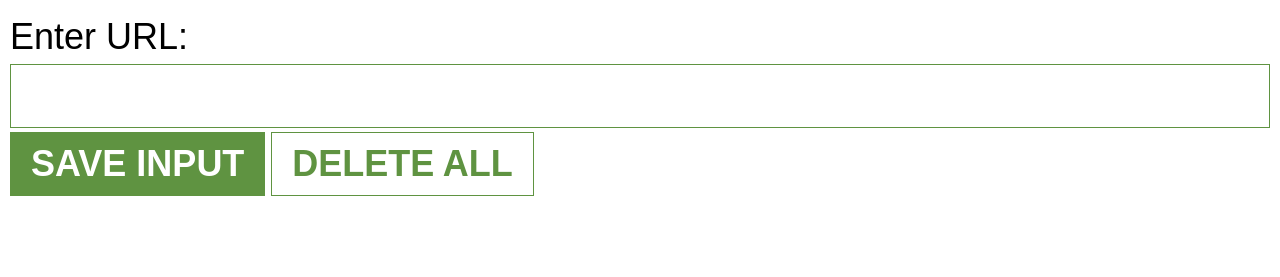
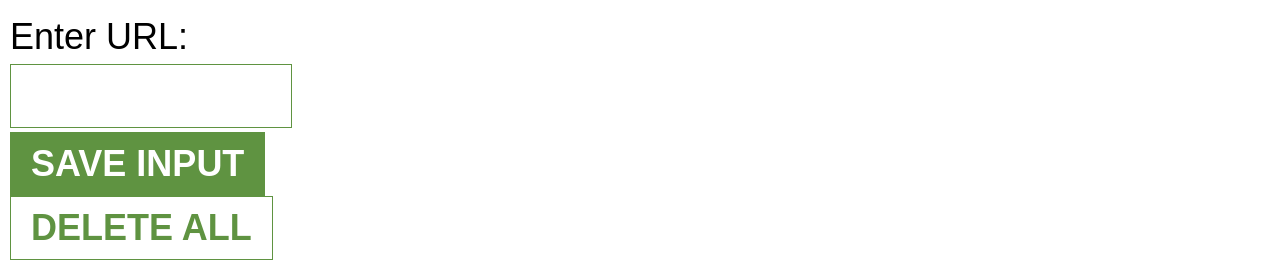
Before and after one commit to John-Okleberry/leads-tracker-app, a website built with Vite: page index.html in a window 1280 px wide. Built offline with nearby package versions, Linux system fonts and the light colour scheme; no server answers.

Commit message:
Correction of min-width, was supposed to be max-width

```diff
--- a/index.css
+++ b/index.css
@@ -10,7 +10,7 @@ body {
     margin: 0;
     padding: 10px;
     font-family: Arial, Helvetica, sans-serif;
-    min-width: 302px;
+    max-width: 302px;
     line-height: 1.5;
     /* Improves readability */
     font-size: clamp(1rem, 1vw + 0.5rem, 4.0rem);
```
